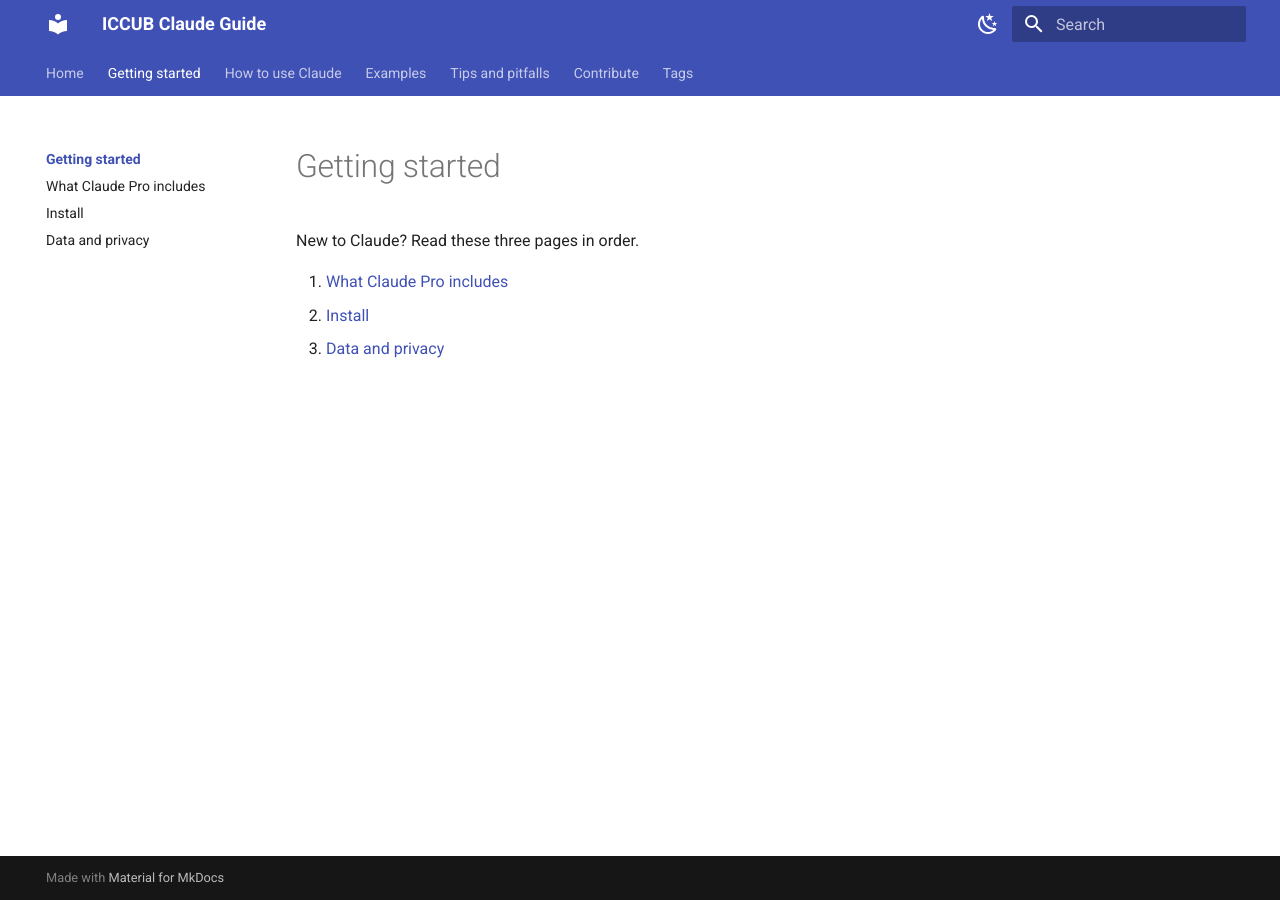
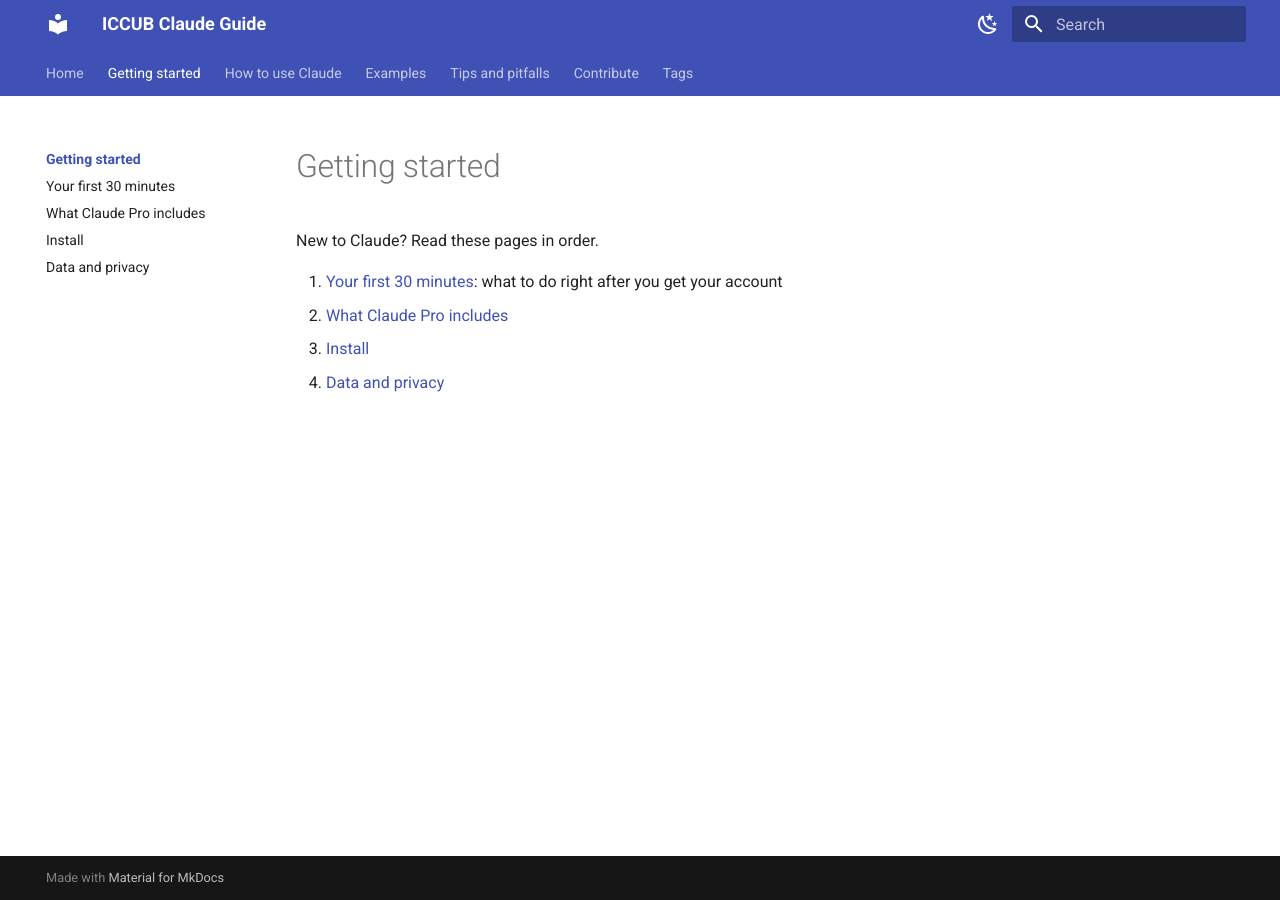
Before and after one commit to vmathieuUB/iccub-claude-guide, an MkDocs documentation site: the page built from docs/getting-started/index.md, in a window 1280 px wide. Built offline with MkDocs 1.6.1 and Material for MkDocs 9.7.7, drawn with Linux system fonts in a browser that asks for light colours.

Commit message:
Add 'Your first 30 minutes' getting-started page (#1)
Claude-Session: https://claude.ai/code/session_01J2TjH3x5WtcRAQN8uGdxhL

Co-authored-by: Claude <noreply@anthropic.com>

```diff
--- a/docs/getting-started/index.md
+++ b/docs/getting-started/index.md
@@ -1,7 +1,8 @@
 # Getting started
 
-New to Claude? Read these three pages in order.
+New to Claude? Read these pages in order.
 
-1. [What Claude Pro includes](what-is-claude.md)
-2. [Install](install.md)
-3. [Data and privacy](data-and-privacy.md)
+1. [Your first 30 minutes](first-steps.md): what to do right after you get your account
+2. [What Claude Pro includes](what-is-claude.md)
+3. [Install](install.md)
+4. [Data and privacy](data-and-privacy.md)
--- a/mkdocs.yml
+++ b/mkdocs.yml
@@ -36,6 +36,7 @@ nav:
   - Home: index.md
   - Getting started:
       - getting-started/index.md
+      - Your first 30 minutes: getting-started/first-steps.md
       - What Claude Pro includes: getting-started/what-is-claude.md
       - Install: getting-started/install.md
       - Data and privacy: getting-started/data-and-privacy.md
```
Also changed, not shown: docs/getting-started/first-steps.md (added, +74 -0 lines), docs/index.md (+1 -1 lines).
